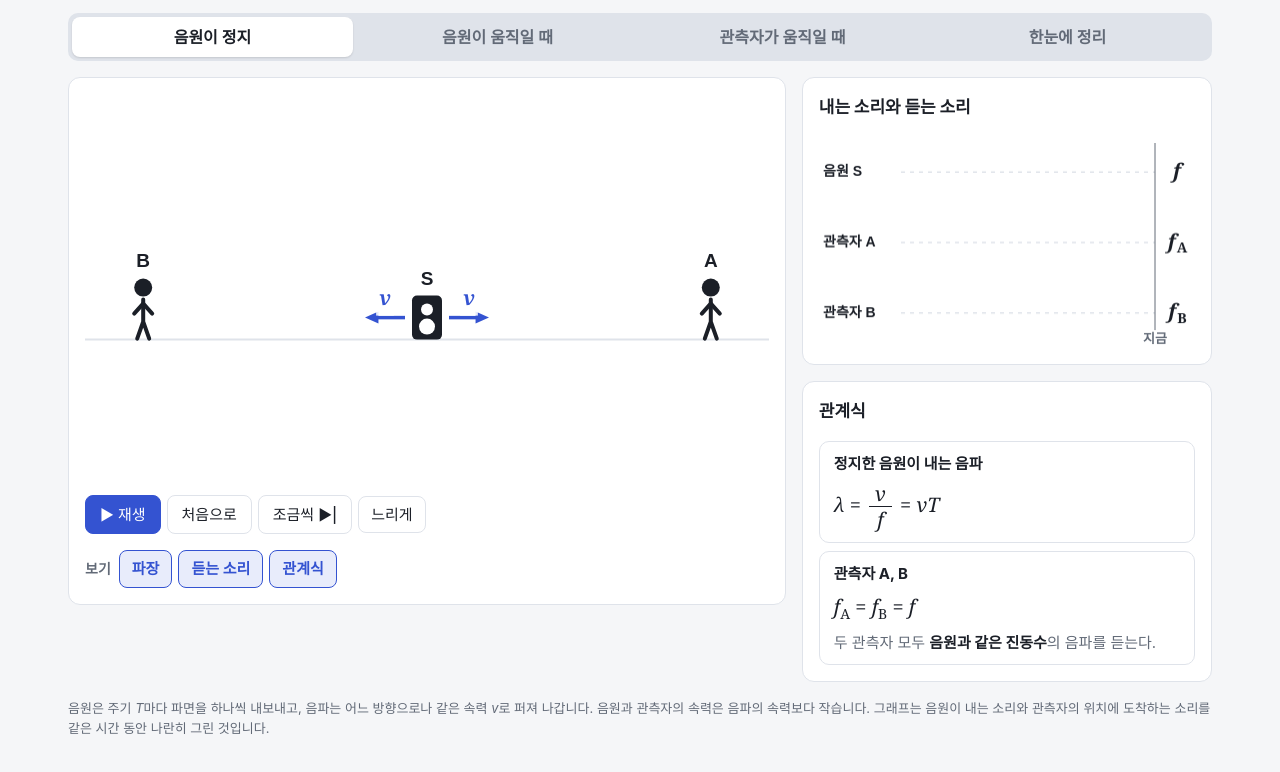
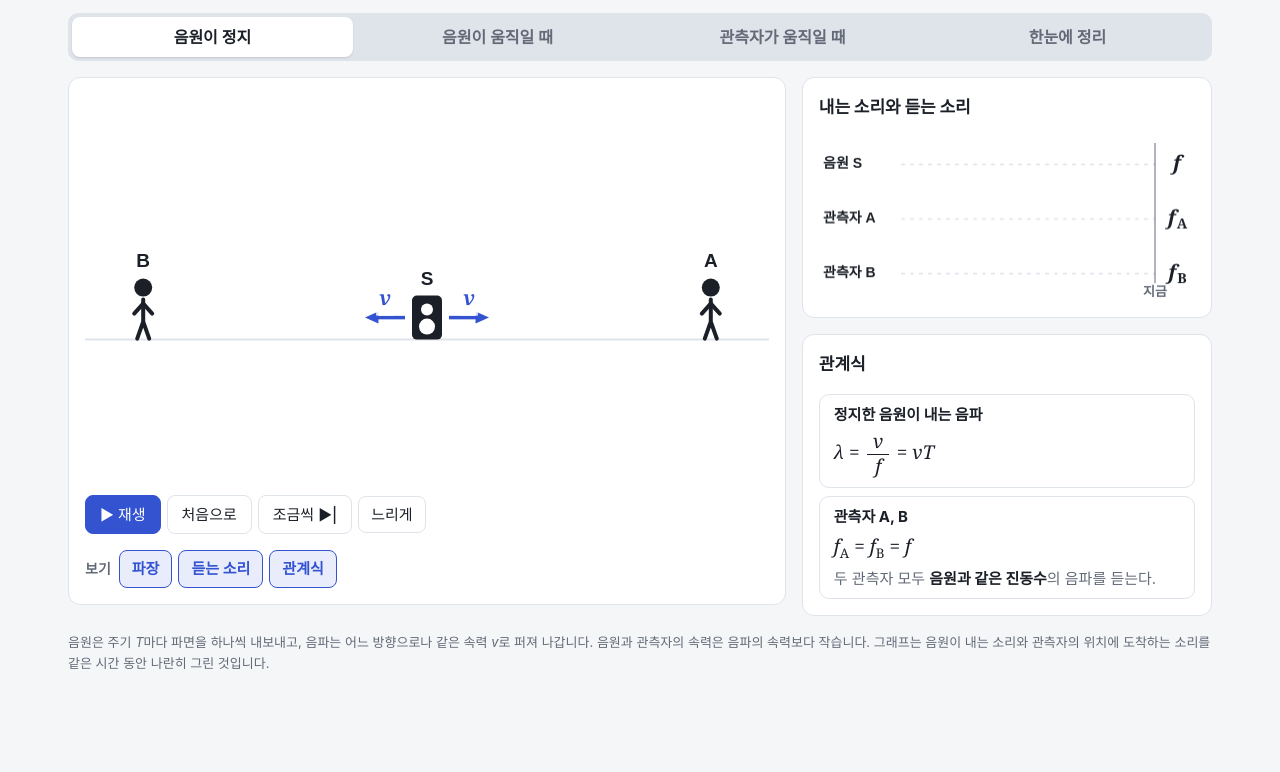
Before and after one commit to hyunbo01-hash/physics, a plain HTML site: page sims/doppler.html in a window 1280 px wide. Shown: the part 80-852 px from the top of the page. After the commit the page ends 801 px from the top, so only its background shows below. Drawn offline with Linux system fonts and the light colour scheme; a web font is replaced by a local one.

Commit message:
도플러 효과 탐구: 오른쪽 칸 높이 줄임
Co-Authored-By: Claude Fable 5.2 <noreply@anthropic.com>

```diff
--- a/sims/doppler.html
+++ b/sims/doppler.html
@@ -12,7 +12,7 @@
 .bench { display: grid; grid-template-columns: minmax(0, 1.75fr) minmax(0, 1fr); gap: 1rem; align-items: start; }
 @media (max-width: 56rem) { .bench { grid-template-columns: minmax(0, 1fr); } }
 #scene { aspect-ratio: 16 / 9; touch-action: pan-y; }
-#scope { aspect-ratio: 16 / 9; }
+#scope { aspect-ratio: 16 / 7; }
 @media (max-width: 40rem) { #scene { aspect-ratio: 4 / 3; } }
 .bar { display: flex; flex-wrap: wrap; gap: 0.5rem 1rem; align-items: center; }
 .group { display: flex; flex-wrap: wrap; gap: 0.375rem; align-items: center; }
@@ -22,13 +22,13 @@
 .tog[aria-pressed="true"] { color: var(--accent); border-color: var(--accent); background: var(--accent-soft); font-weight: 600; }
 
 /* 수식 */
-.m { font-family: "Cambria Math", Cambria, "Times New Roman", serif; font-size: 1.25rem; white-space: nowrap; }
+.m { font-family: "Cambria Math", Cambria, "Times New Roman", serif; font-size: 1.1875rem; white-space: nowrap; }
 .m i { font-style: italic; }
 .m sub { font-size: 0.7em; font-style: normal; }
 .fr { display: inline-flex; flex-direction: column; vertical-align: middle; text-align: center; margin: 0 0.15em; }
 .fr > span { padding: 0 0.3em; line-height: 1.25; }
 .fr > span + span { border-top: 1.5px solid currentColor; }
-.fcard { border: 1px solid var(--line); border-radius: 10px; padding: 0.625rem 0.875rem; display: flex; flex-direction: column; gap: 0.375rem; }
+.fcard { border: 1px solid var(--line); border-radius: 10px; padding: 0.5rem 0.875rem; display: flex; flex-direction: column; gap: 0.25rem; }
 .fcard .who { font-weight: 700; font-size: 0.9375rem; }
 .fcard .res { font-size: 0.9375rem; color: var(--muted); }
 .fcard .res b { color: var(--ink); }
```
